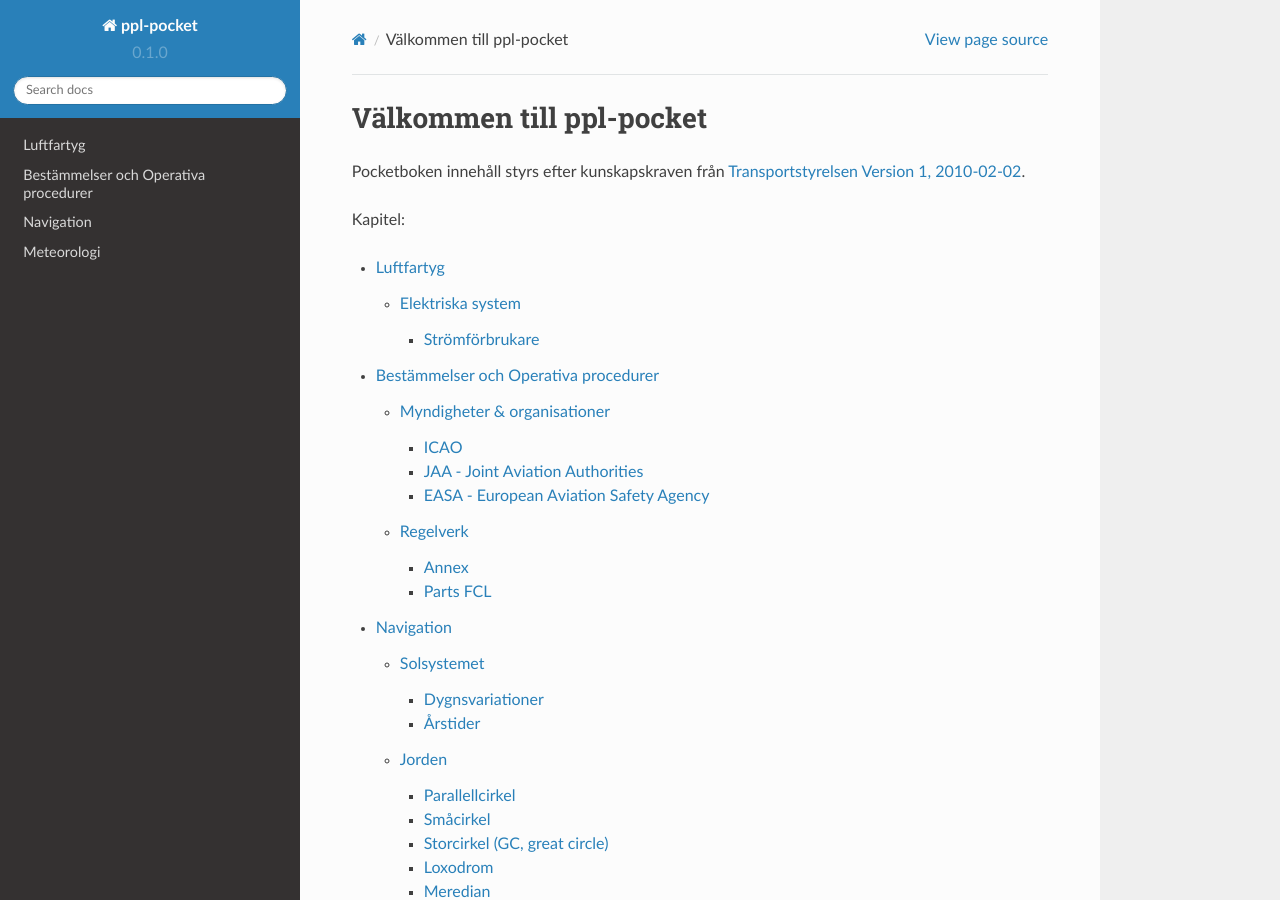
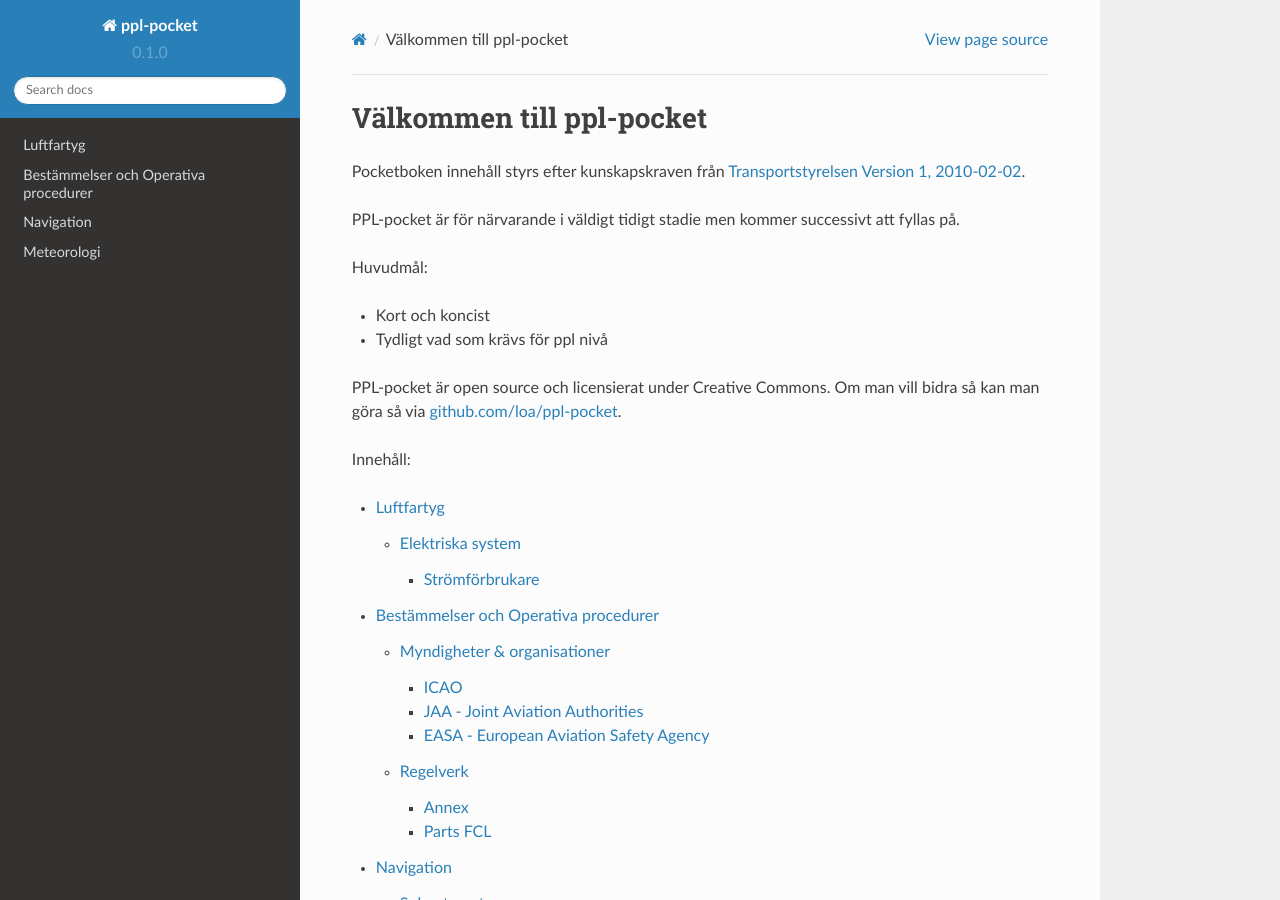
Before and after one commit to loa/ppl-pocket, a Sphinx documentation site: the page built from source/index.rst, in a window 1280 px wide and 900 px high. Built offline with Sphinx 7.4.7 and the Read the Docs theme 2.0.0, drawn with Linux system fonts in a browser that asks for light colours.

Commit message:
Added more information to index page

```diff
--- a/source/index.rst
+++ b/source/index.rst
@@ -8,7 +8,17 @@ Välkommen till ppl-pocket
 
 Pocketboken innehåll styrs efter kunskapskraven från `Transportstyrelsen Version 1, 2010-02-02 <http://www.transportstyrelsen.se/sv/Luftfart/Privat--och-allmanflyg/Certifikat-och-utbildning/Privatflygarcertifikat-PPL/Teoriutbildning/Kunskapskrav/>`_.
 
-Kapitel:
+PPL-pocket är för närvarande i väldigt tidigt stadie men kommer successivt att fyllas på.
+
+Huvudmål:
+
+* Kort och koncist
+* Tydligt vad som krävs för ppl nivå
+
+PPL-pocket är open source och licensierat under Creative Commons. Om man vill bidra så kan man göra så via `github.com/loa/ppl-pocket <https://github.com/loa/ppl-pocket>`_.
+
+
+Innehåll:
 
 .. toctree::
    :maxdepth: 3
```
